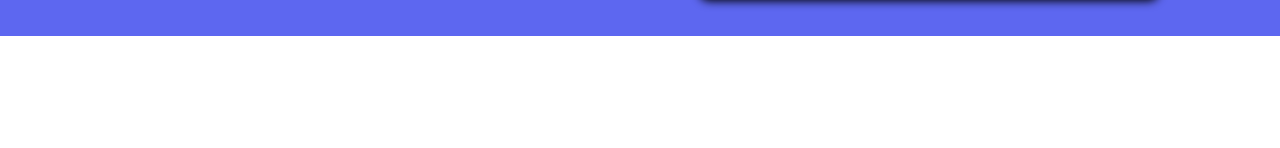
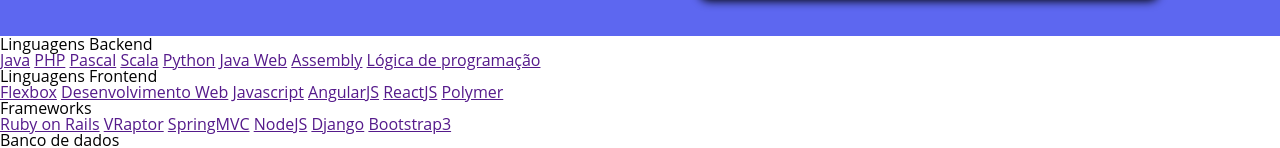
Before and after one commit to devfelipearaujo/AlurinhaProjectRework, a plain HTML site: page index.html in a window 1280 px wide. Shown: the part 1105-1253 px from the top of the page. Before the commit the page ends 1141 px from the top, so only its background shows below. Drawn offline with Linux system fonts and the light colour scheme.

Commit message:
html footer structure

```diff
--- a/index.html
+++ b/index.html
@@ -111,5 +111,52 @@
 			</div>
 		</section>
 	</main>
+
+	<footer>
+		<div class="backend">
+			<h4>Linguagens Backend</h4>
+			<nav>
+				<a href="">Java</a>
+				<a href="">PHP</a>
+				<a href="">Pascal</a>
+				<a href="">Scala</a>
+				<a href="">Python</a>
+				<a href="">Java Web</a>
+				<a href="">Assembly</a>
+				<a href="">Lógica de programação</a>
+			</nav>
+		</div>
+		<div class="frontend">
+			<h4>Linguagens Frontend</h4>
+			<nav>
+				<a href="">Flexbox</a>
+				<a href="">Desenvolvimento Web</a>
+				<a href="">Javascript</a>
+				<a href="">AngularJS</a>
+				<a href="">ReactJS</a>
+				<a href="">Polymer</a>
+			</nav>
+		</div>
+		<div class="frameworks">
+			<h4>Frameworks</h4>
+			<nav>
+				<a href="">Ruby on Rails</a>
+				<a href="">VRaptor</a>
+				<a href="">SpringMVC</a>
+				<a href="">NodeJS</a>
+				<a href="">Django</a>
+				<a href="">Bootstrap3</a>
+			</nav>
+		</div>
+		<div class="bancodados">
+			<h4>Banco de dados</h4>
+			<nav>
+				<a href="">MySQL</a>
+				<a href="">MariaDB</a>
+				<a href="">Postegres</a>
+			</nav>
+		</div>
+	</footer>
+
 </body>
 </html>
```
